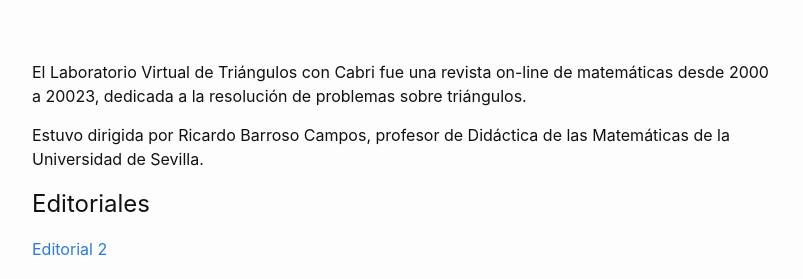
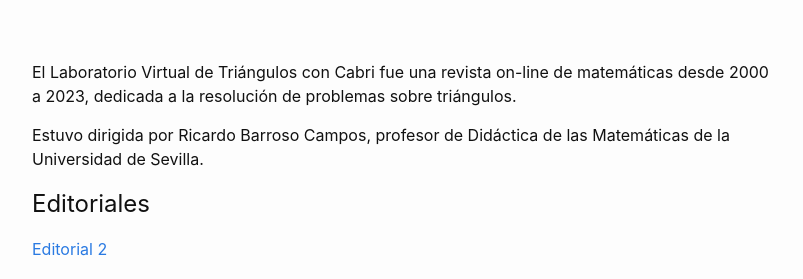
Before and after one commit to trianguloscabri/trianguloscabri.github.io, a Jekyll site: the page built from index.md, in a window 1280 px wide and 1400 px high, scrolled down 249 px. Shown: the part 198-477 px from the top of the window, without its empty margins (238-1041 px from the left). Built offline with Jekyll 4.4.1, drawn with Linux system fonts in a browser that asks for light colours; some of the changed text lies outside the part shown.

Commit message:
CabriJava

```diff
--- a/index.md
+++ b/index.md
@@ -8,7 +8,7 @@ layout: home
 ![Logo de Tríángulos Cabri](logoTcabri.png)
 
 
-  El Laboratorio Virtual de Triángulos con Cabri fue una revista on-line de matemáticas desde 2000 a 20023,  dedicada a la resolución de problemas sobre triángulos.
+  El Laboratorio Virtual de Triángulos con Cabri fue una revista on-line de matemáticas desde 2000 a 2023,  dedicada a la resolución de problemas sobre triángulos.
 
   Estuvo dirigida por Ricardo Barroso Campos, profesor de Didáctica de las Matemáticas de la Universidad de Sevilla.
 
```
Also changed, not shown: _posts/2025-03-11-cabri-java-en-2025.md (added, +25 -0 lines), assets/images/CabriJavaDemo.png (added).
